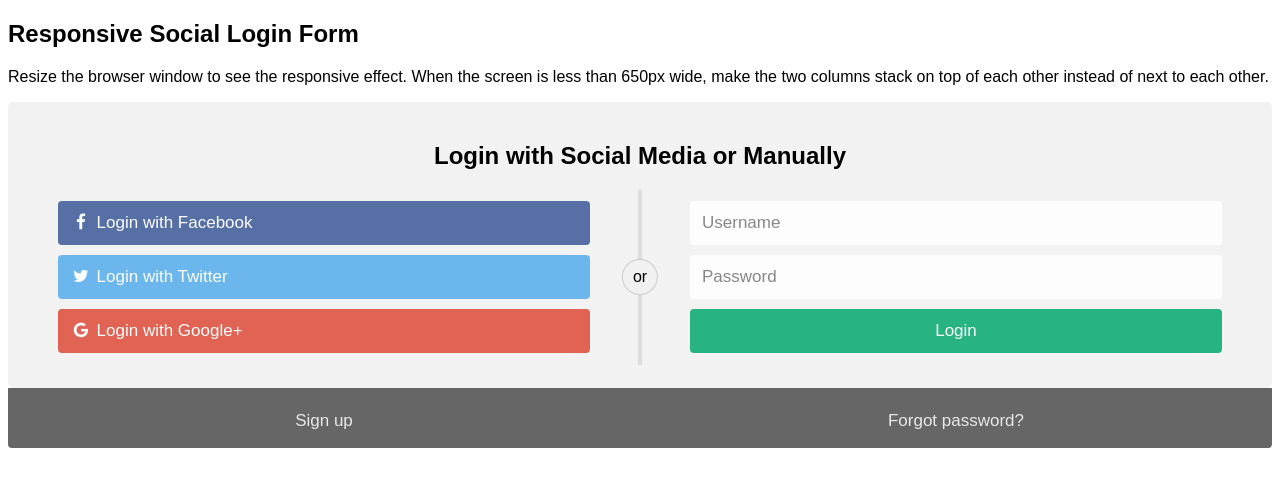
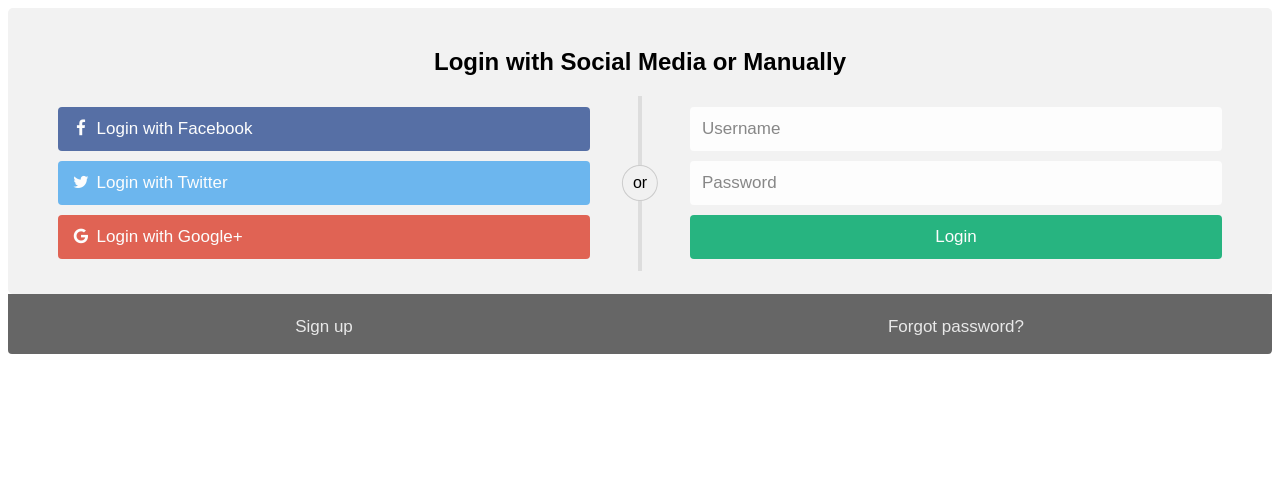
Before and after one commit to amanhacker69/travelweb420, a plain HTML site: page test.html in a window 1280 px wide. Drawn offline with Linux system fonts and the light colour scheme.

Commit message:
Update test.html

```diff
--- a/test.html
+++ b/test.html
@@ -135,8 +135,7 @@
 </head>
 <body>
 
-<h2>Responsive Social Login Form</h2>
-<p>Resize the browser window to see the responsive effect. When the screen is less than 650px wide, make the two columns stack on top of each other instead of next to each other.</p>
+
 
 <div class="container">
   <form action="/action_page.php">
```
